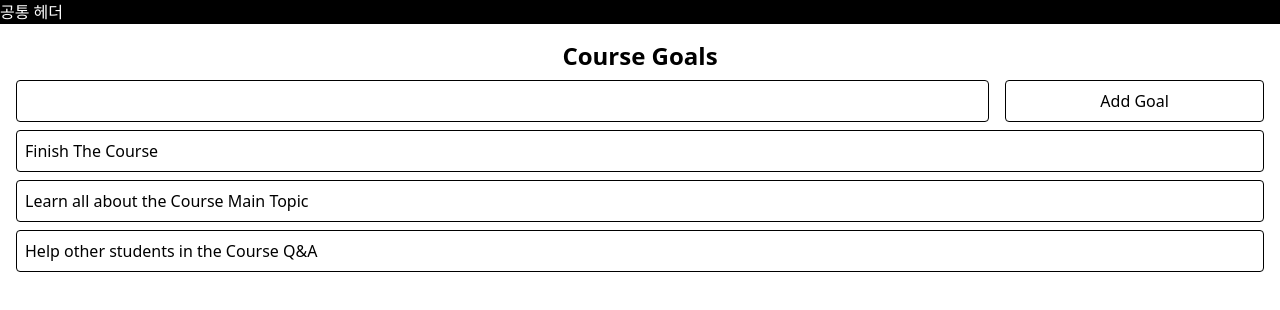
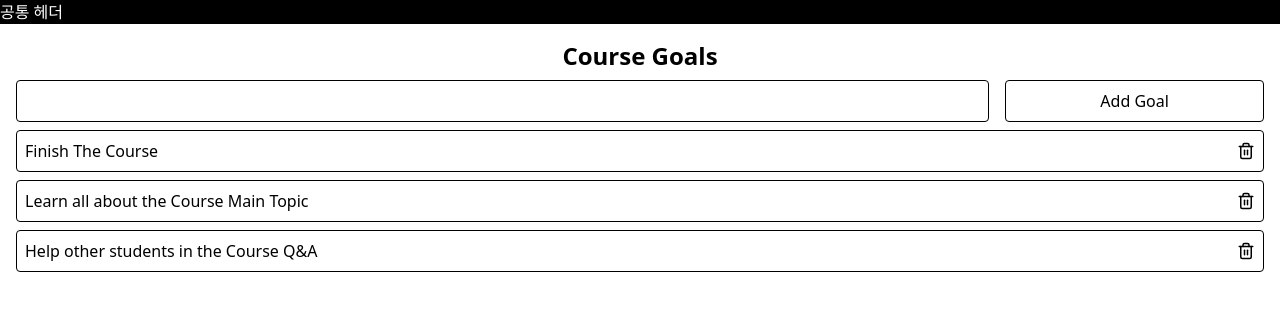
Before and after one commit to Earlssu/MERN_FS_Project, a React (Vite) app in the folder apps/client/: page / in a window 1280 px wide. Shown: the top 310 px of the page. Built offline with nearby package versions, Linux system fonts and the light colour scheme.

Commit message:
[Feat]Practice event handler (delete)

```diff
--- a/apps/client/src/pages/landing/GoalList.tsx
+++ b/apps/client/src/pages/landing/GoalList.tsx
@@ -1,19 +1,24 @@
 import { GoalType } from '@/pages/landing/types.ts';
+import { Trash2 } from 'lucide-react';
 
 interface GoalListProps {
   goals: GoalType[];
+  onDelete?: (id: string) => void;
 }
 
-const GoalList: React.FC<GoalListProps> = ({ goals }) => {
+const GoalList: React.FC<GoalListProps> = ({ goals, onDelete }) => {
   return (
-    <ul className={'flex flex-col gap-2'}>
-      {goals.map((goal) => {
-        return (
-          <li key={goal.id} className={'p-2 border rounded-sm'}>
-            {goal.text}
-          </li>
-        );
-      })}
+    <ul className="flex flex-col gap-2">
+      {goals.map((goal) => (
+        <li key={goal.id} className="p-2 border rounded-sm flex justify-between items-center">
+          <span>{goal.text}</span>
+          <Trash2
+            size={18}
+            className="cursor-pointer hover:scale-110 transition"
+            onClick={() => onDelete?.(goal.id)}
+          />
+        </li>
+      ))}
     </ul>
   );
 };
--- a/apps/client/src/pages/landing/index.tsx
+++ b/apps/client/src/pages/landing/index.tsx
@@ -14,11 +14,15 @@ const LandingPage = () => {
     ]);
   }, []);
 
+  const handleDeleteGoal = (id: string) => {
+    setCourseGoals((prev) => prev.filter((goal) => goal.id !== id));
+  };
+
   return (
     <div className={'m-4'}>
       <h2 className={'text-2xl font-bold mb-2 place-self-center'}>Course Goals</h2>
       <NewGoal setCourseGoals={setCourseGoals} />
-      <GoalList goals={CourseGoals} />
+      <GoalList goals={CourseGoals} onDelete={handleDeleteGoal} />
     </div>
   );
 };
```
